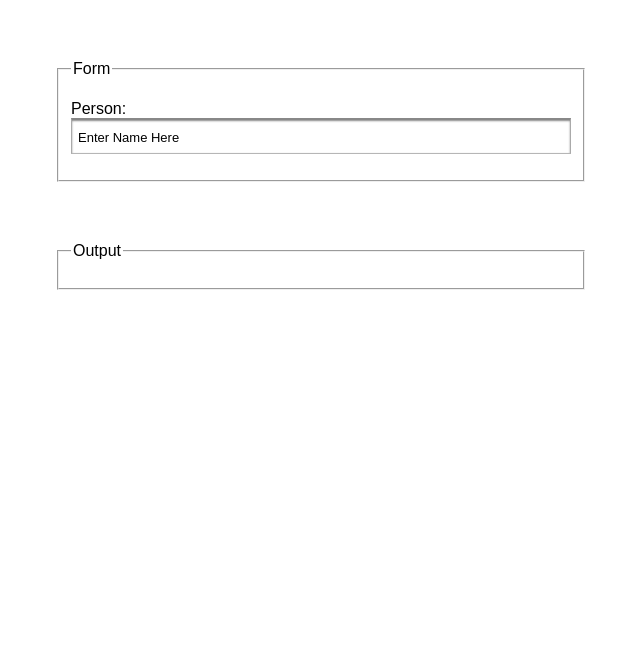
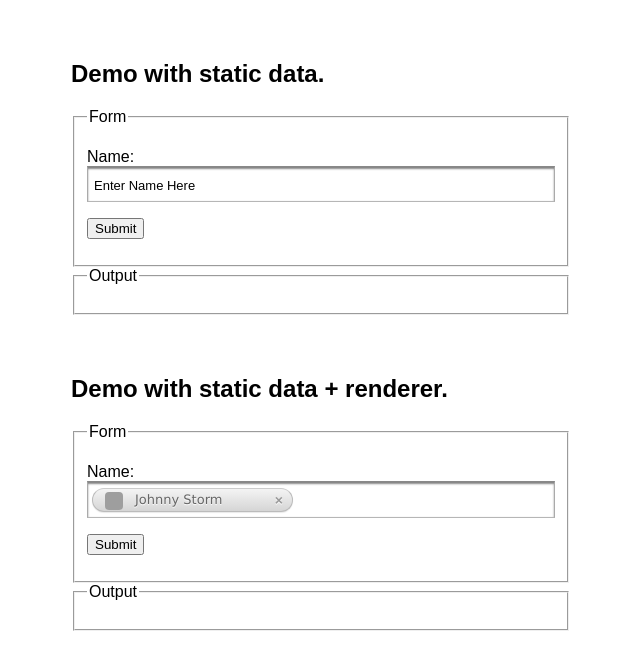
Before and after one commit to wuyuntao/jquery-autosuggest, a website: page demo/demo.html in a window 1280 px wide. Shown: the whole page, without its empty margins (319-959 px from the left). Drawn offline with Linux system fonts and the light colour scheme; grey boxes are pictures that could not be loaded.

Commit message:
extends demo using custom html renderers

```diff
--- a/demo/demo.html
+++ b/demo/demo.html
@@ -13,18 +13,85 @@
             font-family: sans-serif;
         }
 
-        form fieldset {
+        section {
             width: 500px;
             margin: auto;
             margin-top: 60px;
         }
 
+        form fieldset {
+        }
+
         form fieldset input {
             width: 300px;
         }
+
+        .user-list .as-results .user .image {
+            width: 28px;
+            line-height: 16px;
+            height: 16px;
+            display: inline-block;
+        }
+
+        .user-list .as-results .user .image img {
+            border-radius: 4px;
+        }
+
+        .user-list .as-results .user .email {
+            margin-left: 20px;
+            color: #999999;
+        }
+
+        .user-list .as-results .user .email:before {
+            content: '<';
+        }
+
+        .user-list .as-results .user .email:after {
+            content: '>';
+        }
+
+        .user-list .as-selections .as-selection-item {
+            padding-left: 42px;
+        }
+
+        .user-list .as-selections .user {
+            width: 150px;
+        }
+
+        .user-list .as-selections .user .image {
+            width: 28px;
+            line-height: 16px;
+            height: 16px;
+            display: block;
+            float: left;
+            margin-left: -30px;
+        }
+
+        .user-list .as-selections .user .image img {
+            border-radius: 4px;
+        }
+
     </style>
     <script>
         $(document).ready(function () {
+            // Build a new fieldset/form container.
+            var builder = function (title, name, label) {
+                var element = $('#template').clone();
+                var id = 'random' + Math.round(10000 * Math.random());
+                element.attr('id', 'container' + id).css('display', 'block');
+                element.find('h1').html(title);
+                element.find('label').html(label + ':').attr('for', id);
+                element.find('input').attr('name', name).attr('id', id);
+                $(document.body).append(element);
+                return element;
+            };
+
+            (function () {
+                var container = builder('Demo with static data.', 'name', 'Name');
+                var form = container.find('form');
+                var input = container.find('input[type=text]');
+                var output = container.find('pre');
+
                 var data = [
                     {value : "21", name : "Mick Jagger"},
                     {value : "43", name : "Johnny Storm"},
@@ -33,23 +100,104 @@
                     {value : "55", name : "Rudy Hamilton"},
                     {value : "79", name : "Michael Jordan"}
                 ];
-            var options = {selectedItemProp : "name", searchObjProps : "name"};
-            $('#person').autoSuggest(data, options);
+                var options = {
+                    selectedItemProp : "name",
+                    searchObjProps : "name"
+                };
+                input.autoSuggest(data, options);
 
-            $('form').submit(function (event) {
+                form.submit(function (event) {
                     event.preventDefault();
-                $('form pre').text('Selected: ' + $('person').val());
+                    output.text('Selected: ' + input.parent('.as-original').find(':hidden').val());
                 });
+            }());
+
+            (function () {
+                var container = builder('Demo with static data + renderer.', 'name', 'Name');
+                container.addClass('user-list');
+                var form = container.find('form');
+                var input = container.find('input[type=text]');
+                var output = container.find('pre');
+
+                var data = [
+                    {
+                        value : "21",
+                        name : "Mick Jagger",
+                        email : 'mick.jagger@example.org',
+                        image : 'http://upload.wikimedia.org/wikipedia/commons/6/68/Mick_Jagger_in_red.jpg',
+                        imageCopyright : 'http://en.wikipedia.org/wiki/File:Mick_Jagger_in_red.jpg'
+                    },
+                    {
+                        value : "43",
+                        name : "Johnny Storm",
+                        email : 'johnny.storm@example.org',
+                        image : 'http://upload.wikimedia.org/wikipedia/en/d/d8/Human_Torch.png',
+                        imageCopyright : 'http://en.wikipedia.org/wiki/File:Human_Torch.png'
+                    },
+                    {
+                        value : "46",
+                        name : "Richard Hatch",
+                        email : 'richard.hatch@example.org',
+                        image : 'http://upload.wikimedia.org/wikipedia/commons/a/a1/Richard_Hatch_gatecon.jpg',
+                        imageCopyright : 'http://de.wikipedia.org/w/index.php?title=Datei:Richard_Hatch_gatecon.jpg&filetimestamp=20060629041830'
+                    },
+                    {
+                        value : "79",
+                        name : "Michael Jordan",
+                        email : 'michael.jordan@example.org',
+                        image : 'http://upload.wikimedia.org/wikipedia/commons/thumb/b/b3/Jordan_Lipofsky.jpg/200px-Jordan_Lipofsky.jpg',
+                        imageCopyright : 'http://en.wikipedia.org/wiki/File:Jordan_Lipofsky.jpg'}
+                ];
+                var i;
+                for (i = 0; i < data.length; i++) {
+                    var displayData = data[i];
+                    var user = $('<div class="user"><span class="image"/><span class="name"/></div>');
+                    user.find('span.image').append($('<img/>').attr({src : displayData.image, height : '18px', width : '18px'}));
+                    user.find('span.name').html(displayData.name);
+                    user.attr('tooltip', displayData.email);
+                    displayData.display = user;
+                }
+
+                var options = {
+
+                    selectedItemProp : 'display',
+
+                    searchObjProps : 'name',
+
+                    formatList : function (displayData, element) {
+                        var user = $('<div class="user"><span class="image"/><span class="name"/><span class="email"/></div>');
+                        user.find('span.image').append($('<img/>').attr({src : displayData.image, height : '18px', width : '18px'}));
+                        user.find('span.name').html(displayData.name);
+                        user.find('span.email').html(displayData.email);
+                        element.append(user);
+                        return element;
+                    },
+                    preFill : [$.extend(true, {}, data[1])]
+
+                };
+                input.autoSuggest(data, options);
+
+                form.submit(function (event) {
+                    event.preventDefault();
+                    output.text('Selected: ' + input.parent('.as-original').find(':hidden').val());
+                });
+            }());
         });
     </script>
 </head>
 <body>
+
+<section id="template" style="display:none;">
     <form>
+        <h1>Title</h1>
         <fieldset>
             <legend>Form</legend>
             <p>
                 <label for="person">Person:</label>
-            <input id="person" name="person">
+                <input id="person" name="person" type="text">
+            </p>
+            <p>
+                <button type="submit">Submit</button>
             </p>
         </fieldset>
         <fieldset>
@@ -57,5 +205,7 @@
             <pre></pre>
         </fieldset>
     </form>
+</section>
+
 </body>
 </html>
```
Lines whose indentation alone changed are shown as unchanged.
